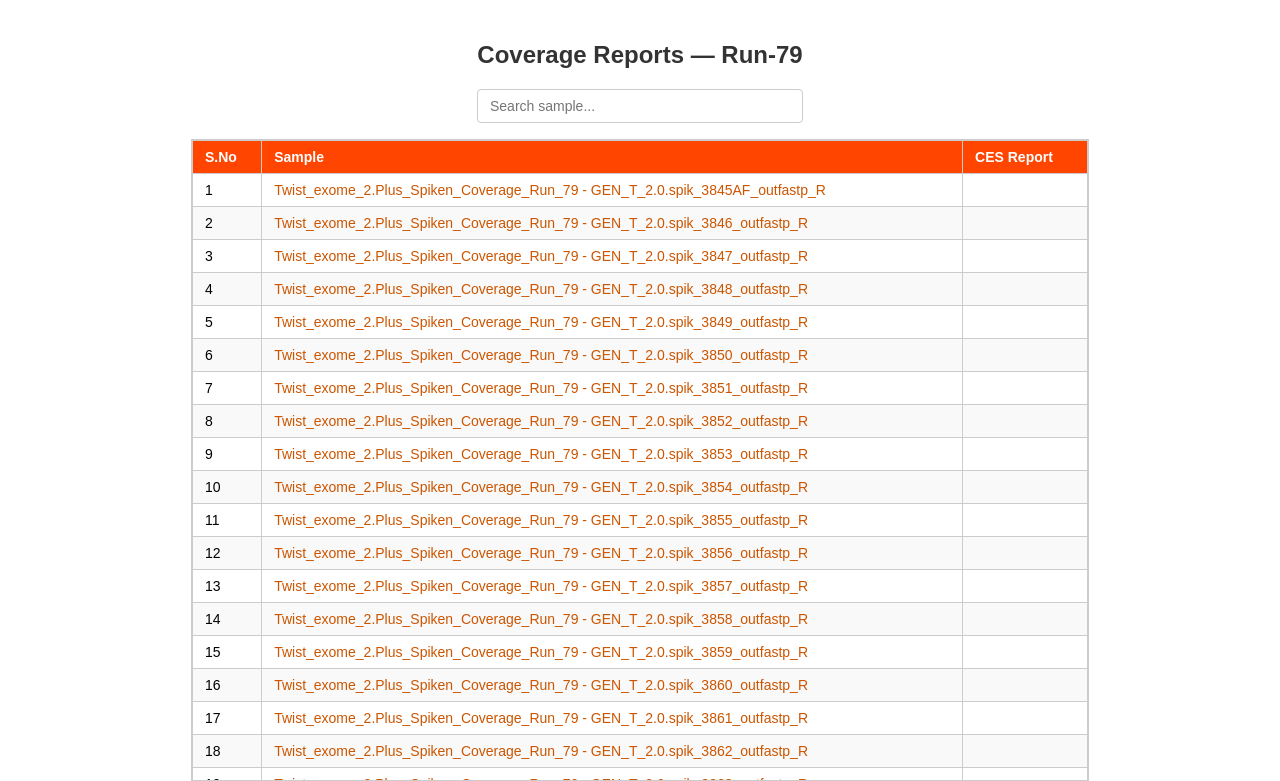
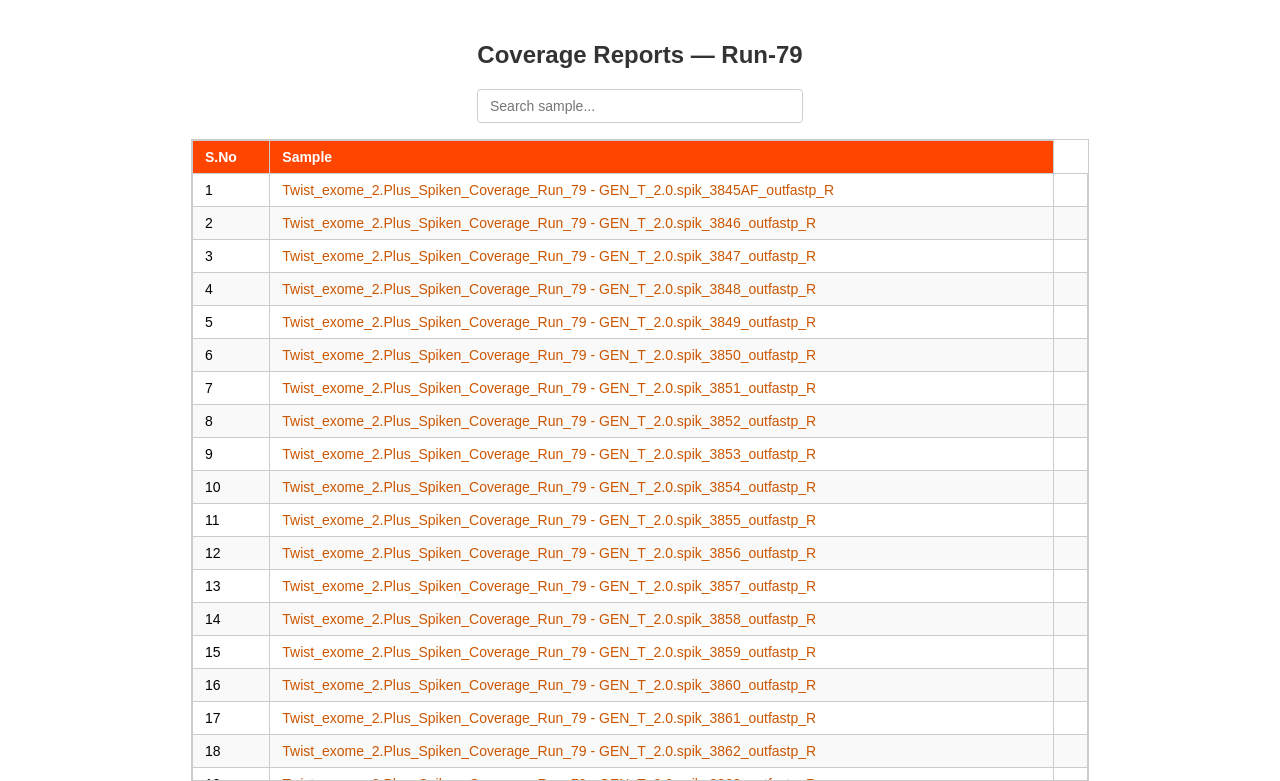
Before and after one commit to andersongenecoverage/Run-79, a plain HTML site: page index.html in a window 1280 px wide. Shown: the part 129-910 px from the top of the page. Drawn offline with Linux system fonts and the light colour scheme.

Commit message:
Update index.html

```diff
--- a/index.html
+++ b/index.html
@@ -56,7 +56,7 @@
     <div class="table-wrapper">
       <table id="indexTable">
         <thead>
-          <tr><th>S.No</th><th>Sample</th><th>CES Report</th></tr>
+          <tr><th>S.No</th><th>Sample</th></tr>
         </thead>
         <tbody>
 <tr><td>1</td><td><a href="coverage_Twist_exome_2_Plus_Spiken_Coverage_Run_79_-_GEN_T_2_0_spik_3845AF_outfastp_R_gene_list_report_xlsx.html">Twist_exome_2.Plus_Spiken_Coverage_Run_79 - GEN_T_2.0.spik_3845AF_outfastp_R</a></td><td></td></tr>
```
